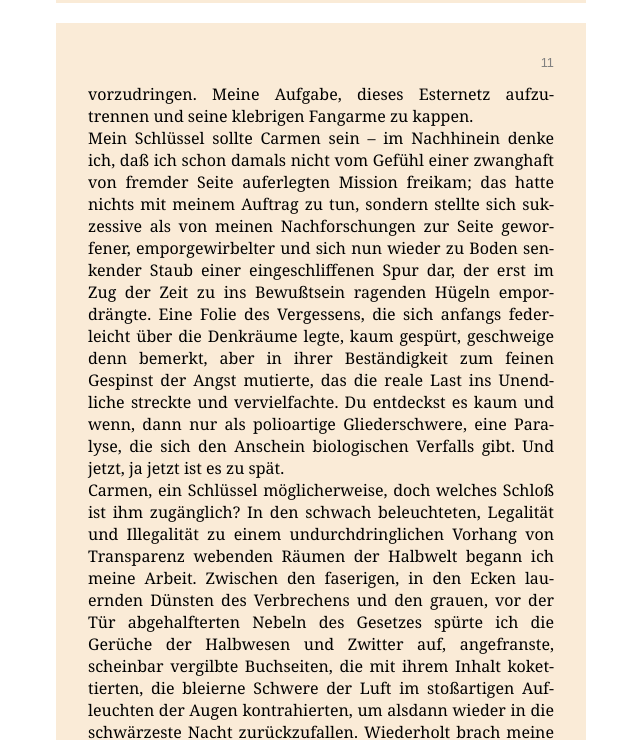
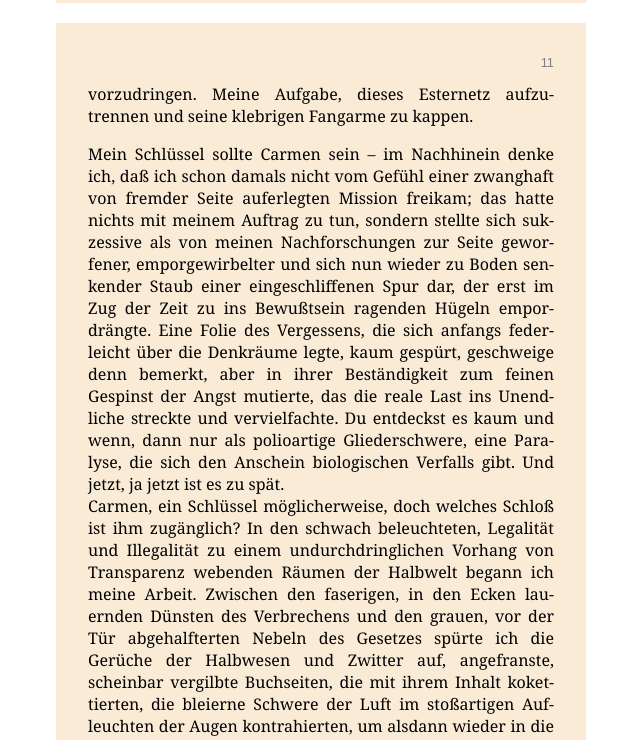
Before and after one commit to temporal-communities/carmen-nova, a website: page web/index.html in a window 1280 px wide. Shown: the part 8339-9079 px from the top of the page, without its empty margins (319-959 px from the left). Drawn offline with Linux system fonts and the light colour scheme.

Commit message:
Add margin to parskip

```diff
--- a/web/css/tei.css
+++ b/web/css/tei.css
@@ -159,3 +159,6 @@ tei-sic::after {
   content: " [sic]";
   color: grey;
 }
+tei-p[rend="parskip"] {
+  margin-top: 1em;
+}
```
